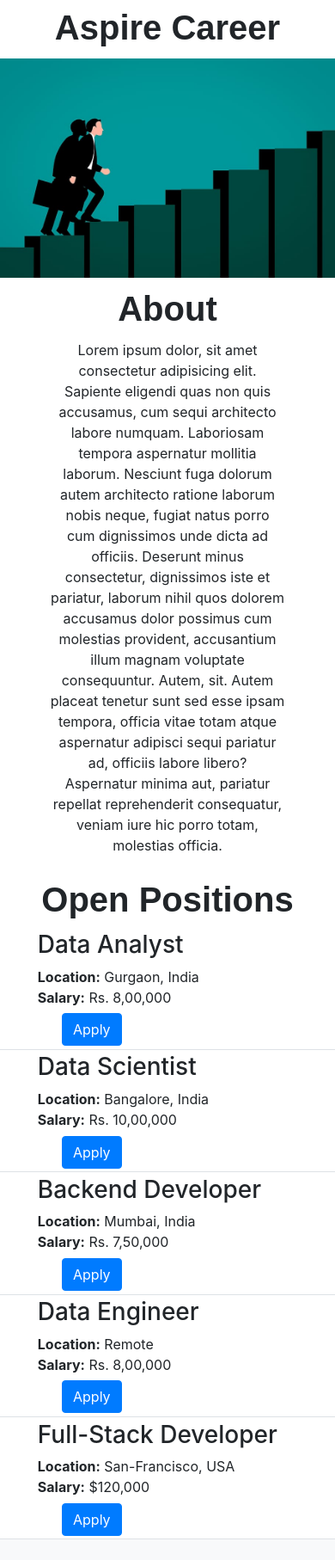
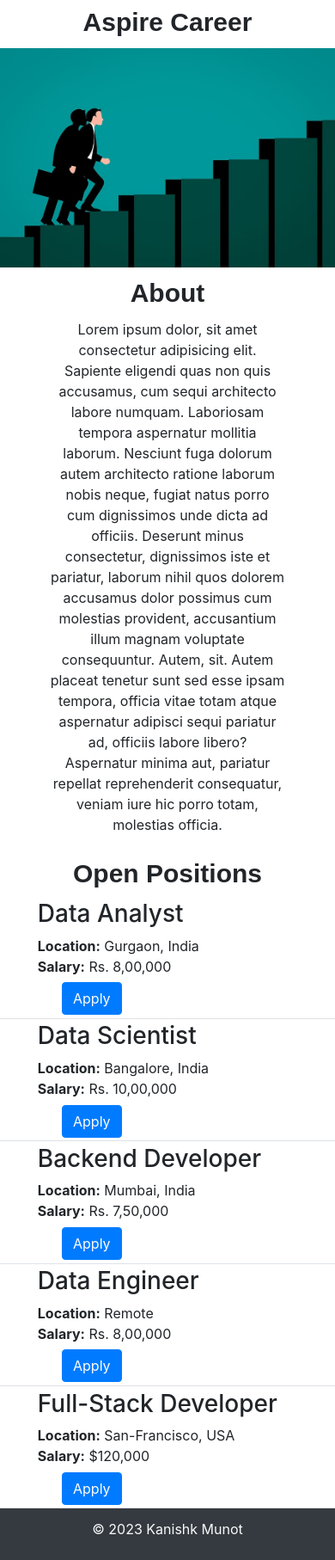
Before and after one commit to kanishkmunot/Flask-Kani, a Flask app: page / in a window 390 px wide. Shown: the part 56-1870 px from the top of the page at 86% size. Before the commit the page ends 1846 px from the top, so only its background shows below. Run offline with Flask 3, Linux system fonts and the light colour scheme.

Commit message:
added responsiveness

```diff
--- a/templates/home.html
+++ b/templates/home.html
@@ -12,15 +12,15 @@
     <style>
         h1 {
             text-align: center;
-            font-size: 40px;
+            font-size: 30px; /* Adjusted font size for phones */
             font-family: Arial, Helvetica, sans-serif;
             font-weight: bold;
-        padding-top: 2%;
+            padding-top: 2%;
         }
 
         h2 {
             text-align: center;
-            font-size: 40px;
+            font-size: 30px; /* Adjusted font size for phones */
             font-family: Arial, Helvetica, sans-serif;
             font-weight: bold;
             padding-top: 3%;
@@ -47,11 +47,18 @@
             padding: 2% 0% 0% 13%;
         }
 
+        /* Footer Styles */
+        footer {
+            background-color: #343a40; /* Dark background color */
+            color: #fff; /* Text color */
+            padding: 1% 0; /* Adjusted footer height */
+        }
+
     </style>
 </head>
 <body>
+    {% include 'nav.html' %}
 
-  {% include 'nav.html' %}
 <h1>Aspire Career</h1>
 <img src="{{ url_for('static', filename='career.jpg') }}" alt="Description of the image" class="centered">
 <h2>About</h2>
@@ -68,17 +75,22 @@
 <div class="container">
     {% for job in jobs %}
         <div class="row job-openings border-bottom">
-            <div class="col-md-9">
+            <div class="col-md-9 col-12"> <!-- Use col-12 for mobile -->
                 <div><h3>{{job['title']}}</h3></div>
                 <div><b>Location:</b> {{job['location']}}</div>
                 <div><b>Salary:</b> {{job['salary']}}</div>
             </div>
-            <div class="col-md-3 apply">
+            <div class="col-md-3 col-12 apply"> <!-- Use col-12 for mobile -->
                 <button type="button" class="btn btn-primary">Apply</button>
             </div>
         </div>
     {% endfor %}
 </div>
+
+<!-- Footer -->
+<footer class="bg-dark text-light text-center py-2"> <!-- Adjusted footer height -->
+    <p>&copy; 2023 Kanishk Munot</p>
+</footer>
 
 <!-- Optional JavaScript -->
 <!-- jQuery first, then Popper.js, then Bootstrap JS -->
```
Also changed, not shown: templates/nav.html (line endings or trailing spaces).
